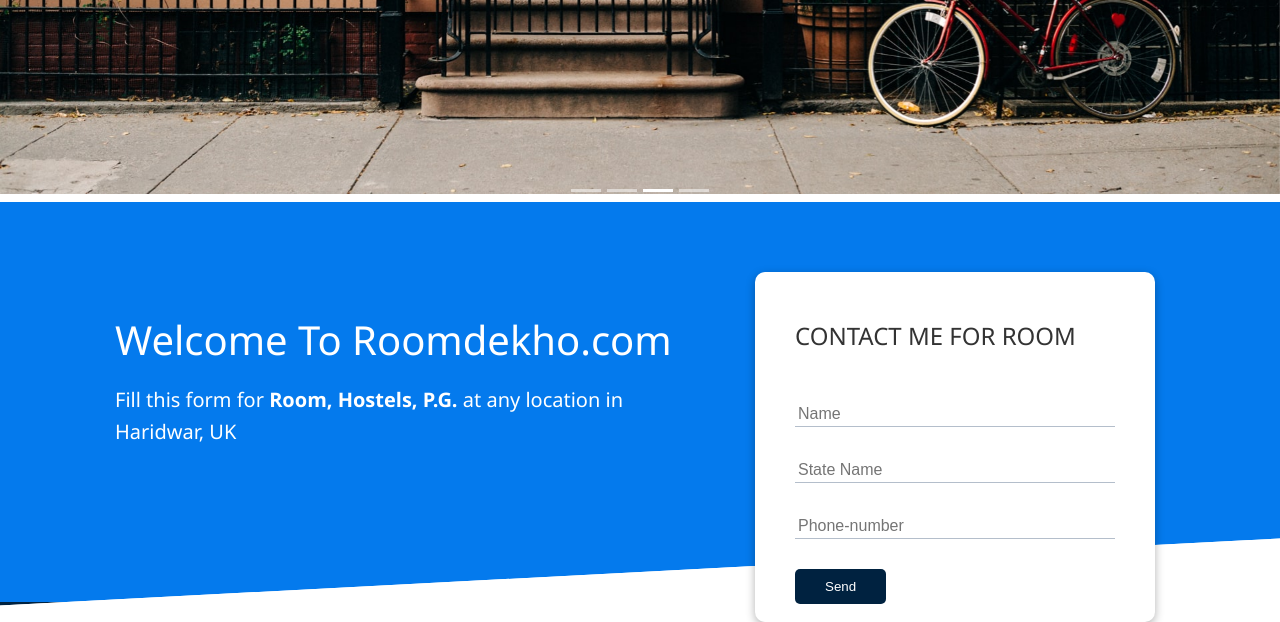
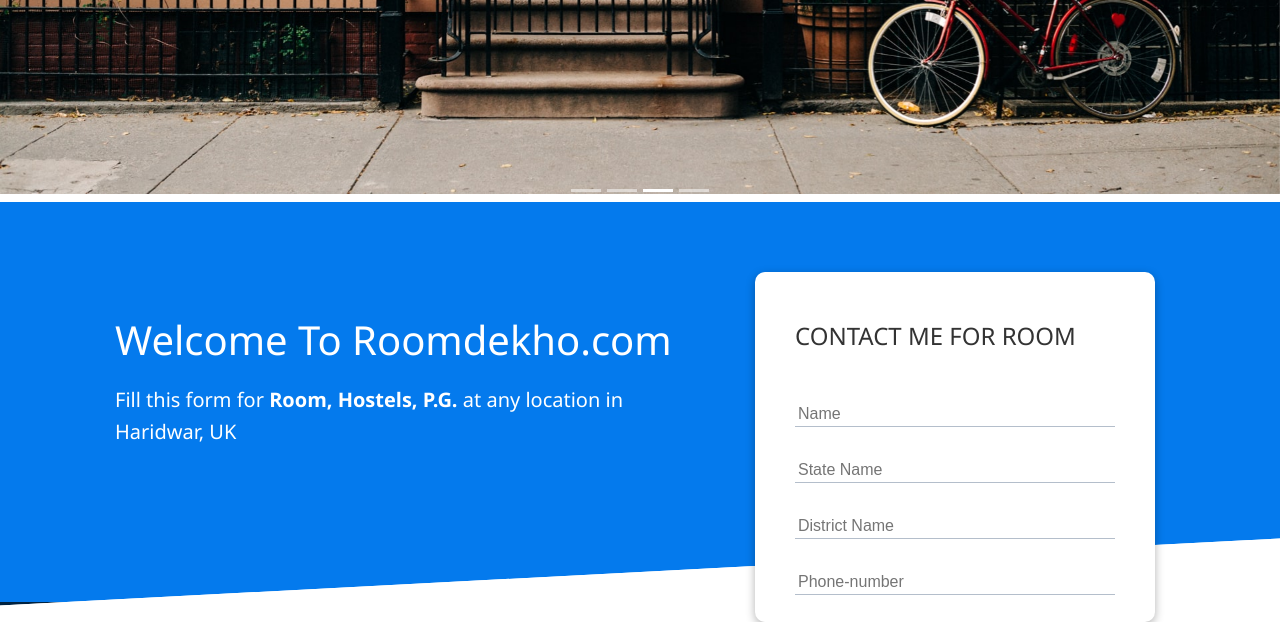
Before and after one commit to bornasacoder/Roomdekho, a plain HTML site: page index.html in a window 1280 px wide. Shown: the part 731-1353 px from the top of the page. Drawn offline with nearby package versions, Linux system fonts and the light colour scheme.

Commit message:
Update index.html

```diff
--- a/index.html
+++ b/index.html
@@ -97,6 +97,9 @@
                 <div class="form-control">
                     <input type="text" name="statename" placeholder="State Name" required>
                 </div>
+                 <div class="form-control">
+                    <input type="text" name="districtname" placeholder="District Name" required>
+                </div>
                 <div class="form-control">
                     <input type="text" name="phone" placeholder="Phone-number" required>
                 </div>
```
